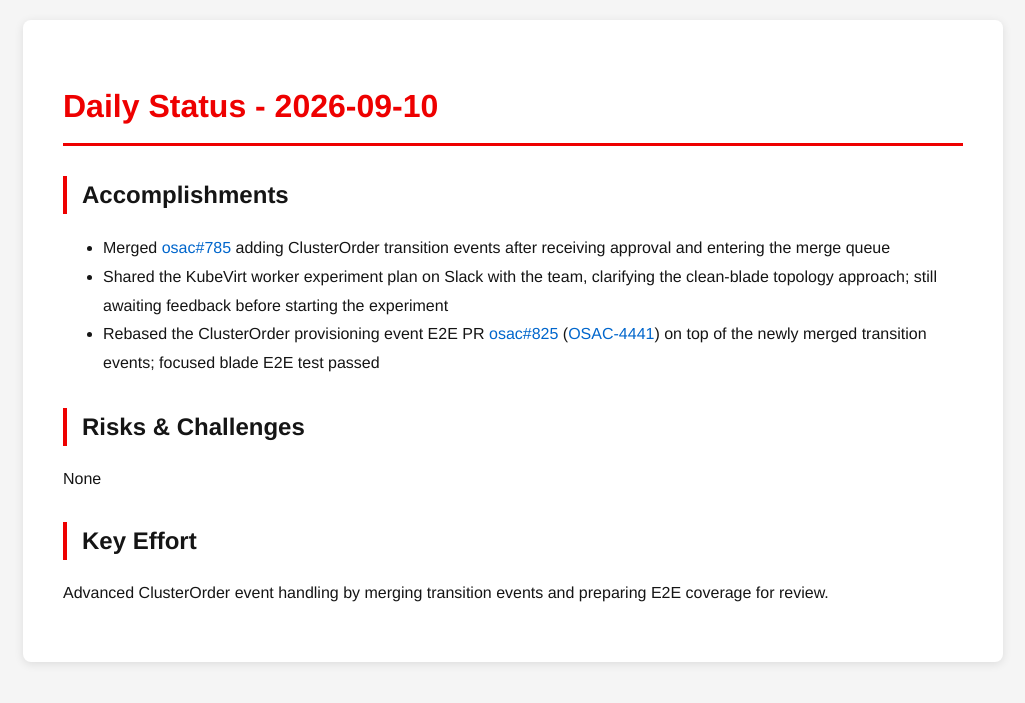
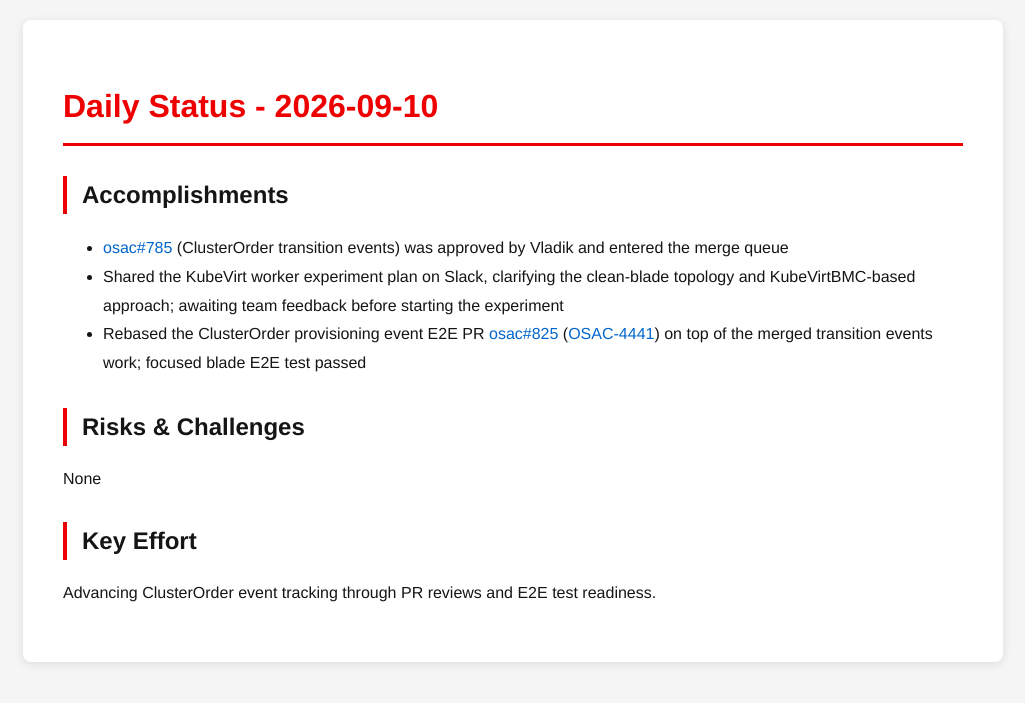
Before and after one commit to tzvatot/daily-status, a Jekyll site: the page built from 2026-09-10.md, in a window 1280 px wide. Shown: the top 703 px of the page, without its empty margins (127-1152 px from the left). Built offline with Jekyll 4.4.1, drawn with Linux system fonts in a browser that asks for light colours.

Commit message:
Daily status update - 2026-09-10

```diff
--- a/2026-09-10.md
+++ b/2026-09-10.md
@@ -7,12 +7,12 @@ date: 2026-09-10
 # Daily Status - 2026-09-10
 
 ## Accomplishments
-- Merged [osac#785](https://github.com/osac-project/osac/pull/785) adding ClusterOrder transition events after receiving approval and entering the merge queue
-- Shared the KubeVirt worker experiment plan on Slack with the team, clarifying the clean-blade topology approach; still awaiting feedback before starting the experiment
-- Rebased the ClusterOrder provisioning event E2E PR [osac#825](https://github.com/osac-project/osac/pull/825) ([OSAC-4441](https://redhat.atlassian.net/browse/OSAC-4441)) on top of the newly merged transition events; focused blade E2E test passed
+- [osac#785](https://github.com/osac-project/osac/pull/785) (ClusterOrder transition events) was approved by Vladik and entered the merge queue
+- Shared the KubeVirt worker experiment plan on Slack, clarifying the clean-blade topology and KubeVirtBMC-based approach; awaiting team feedback before starting the experiment
+- Rebased the ClusterOrder provisioning event E2E PR [osac#825](https://github.com/osac-project/osac/pull/825) ([OSAC-4441](https://redhat.atlassian.net/browse/OSAC-4441)) on top of the merged transition events work; focused blade E2E test passed
 
 ## Risks & Challenges
 None
 
 ## Key Effort
-Advanced ClusterOrder event handling by merging transition events and preparing E2E coverage for review.
+Advancing ClusterOrder event tracking through PR reviews and E2E test readiness.
```
